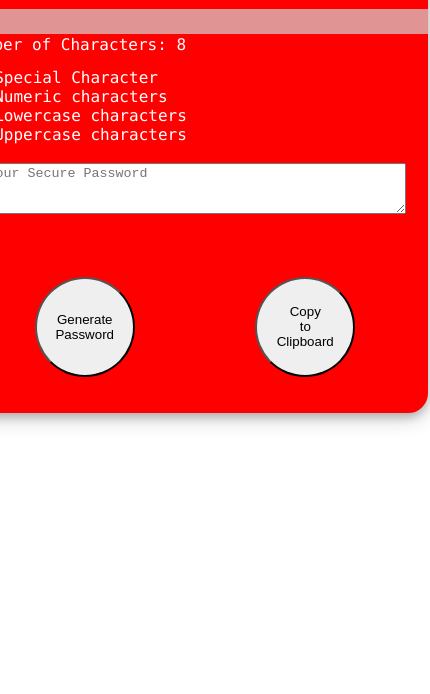
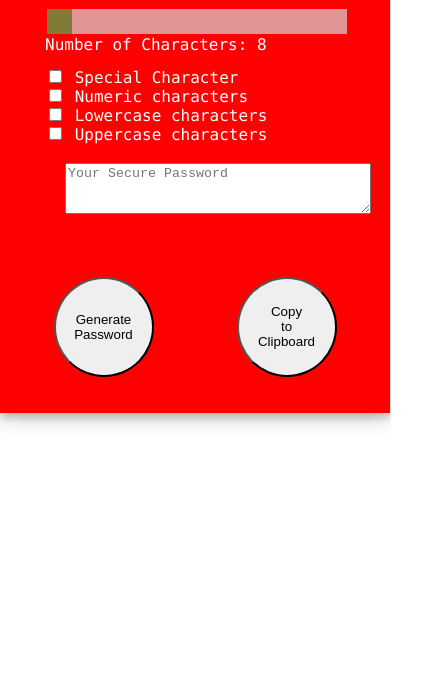
Before and after one commit to patorrad/PasswordGenerator, a plain HTML site: page index.html in a window 390 px wide. Shown: the part 150-844 px from the top of the page, 430 px wide, since content can reach past the window. Drawn offline with Linux system fonts and the light colour scheme.

Commit message:
Updated for mobile device

```diff
--- a/css/style.css
+++ b/css/style.css
@@ -65,9 +65,42 @@ h2 {
     cursor: pointer;
   }
 
-  #ch {
+#ch {
     text-align: left;
-  }
+}
 #password {
     margin: 20px;
 }
+
+@media screen and (max-width: 500px) {
+    /* The body's bg color will be #333 */
+    .body {
+      width: 500px;
+    }
+
+    .box {
+        width: 500px;
+        border-radius: 0px;
+    }
+
+    .boxItem {
+        width: 100%;
+        display: flex;
+        flex-wrap: wrap;
+    }
+    #slider {
+        width: 100%;
+    }
+
+    #form {
+        width: 300px;
+    }
+
+    #password {
+        width: 100%;
+    }
+    /* The wrapper's width will be 600px */
+    /* .wrapper {
+      width: 600px;
+    } */
+  }
--- a/index.html
+++ b/index.html
@@ -17,7 +17,7 @@
         <h2>Generate a Password</h2>
       </div>
       <div class="boxItem">
-        <form>
+        <form id="form">
           <input type="range" min="8" max="128" value="8" id="slider"><br>
           <h2 id="ch">Number of Characters: 8</h2>
           <input type="checkbox" id="specialChar"> Special Character<br>
```
